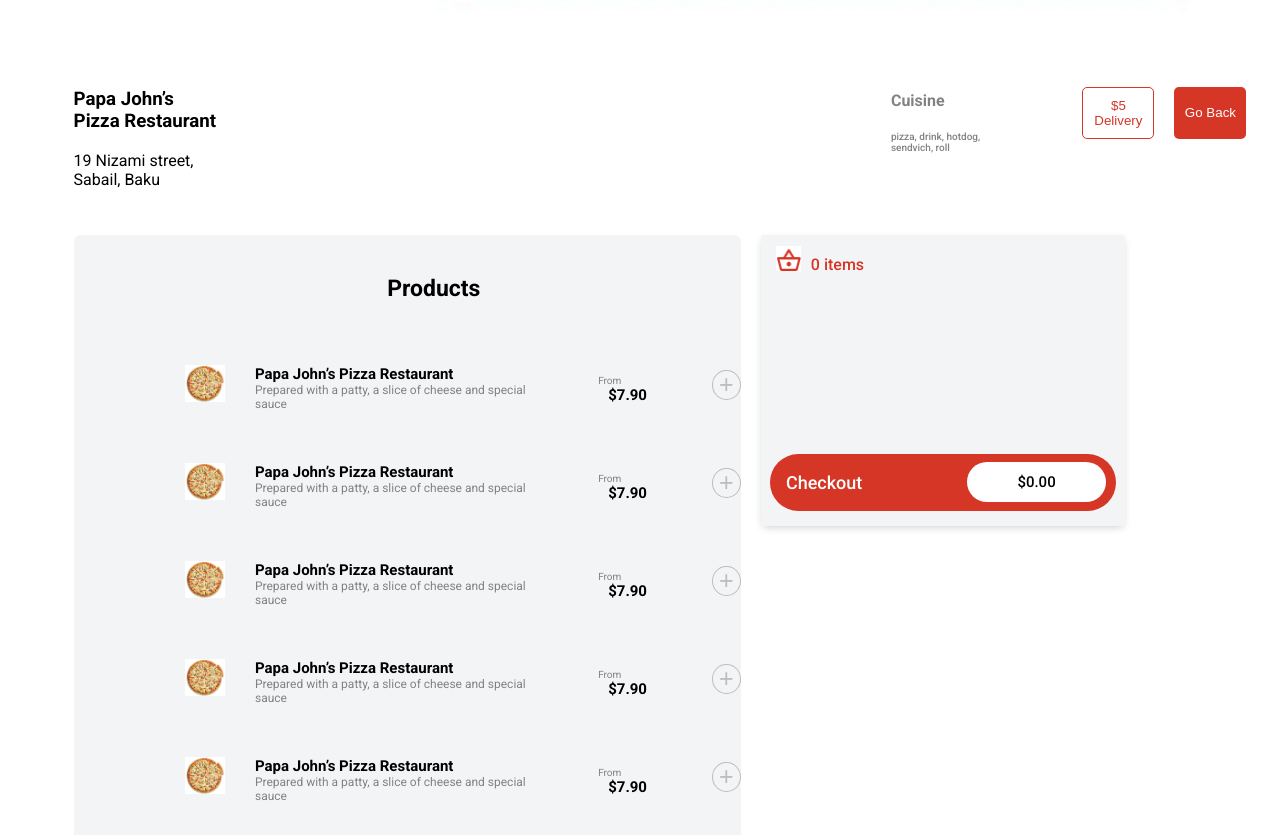
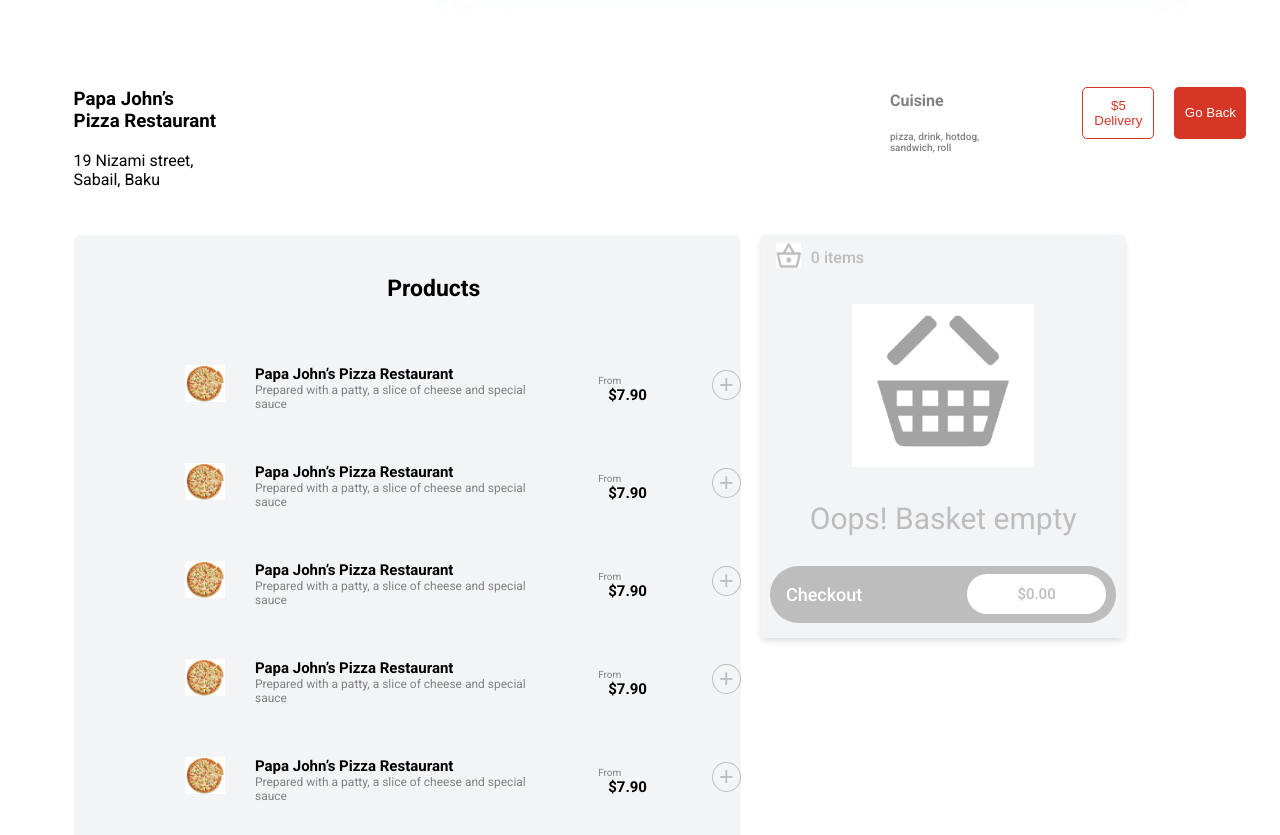
Before and after one commit to Rufat239/foody_client, a React (Create React App) app: page /internal in a window 1280 px wide. Shown: the part 420-1255 px from the top of the page. Built offline with nearby package versions, Linux system fonts and the light colour scheme.

Commit message:
basket-in empty hissesine funksionallq verdim,add edende basqa dizayn,bos olanda basqa dizayn verilib

```diff
--- a/src/components/Restaurant/Internal.jsx
+++ b/src/components/Restaurant/Internal.jsx
@@ -2,8 +2,10 @@ import React, { useState } from 'react';
 import "../../style/restaurant_internal.css"
 import Brand from '../../assets/restaurant_images/Brand.jpg';
 import trash from '../../assets/restaurant_images/trash.jpg';
-import basket from '../../assets/restaurant_images/basket.jpg'
+import basket from '../../assets/restaurant_images/basket.jpg';
 import pizza from '../../assets/restaurant_images/Pizza.jpg';
+import empty from '../../assets/restaurant_images/empty.jpg';
+import emptyIcon from '../../assets/restaurant_images/iconbasket.jpg'
 import { Link } from 'react-router-dom';
 
 const productList = [
@@ -32,16 +34,16 @@ function Internal() {
     setTotalPrice(totalPrice + product.price);
   };
 
-  const handleRemoveFromBasket = (index) => {
+  const handleRemoveFromBasket = (index, removeAll = false) => {
     const product = basketItems[index];
     const newBasketItems = [...basketItems];
 
-    if (product.quantity > 1) {
+    if (removeAll || product.quantity === 1) {
+      newBasketItems.splice(index, 1);
+      setTotalPrice(Math.max(0, totalPrice - product.price * product.quantity));
+    } else {
       newBasketItems[index] = { ...product, quantity: product.quantity - 1 };
-      setTotalPrice(totalPrice - product.price);
-    } else {
-      newBasketItems.splice(index, 1);
-      setTotalPrice(totalPrice - product.price);
+      setTotalPrice(Math.max(0, totalPrice - product.price));
     }
 
     setBasketItems(newBasketItems);
@@ -60,7 +62,7 @@ function Internal() {
           </div>
           <div className='productName'>
             <h4>Cuisine</h4>
-            <p>pizza, drink, hotdog, sendvich, roll</p>
+            <p>pizza, drink, hotdog, sandwich, roll</p>
           </div>
           <div className='buttons'>
             <button className='delbtn'> $5 Delivery</button>
@@ -92,6 +94,7 @@ function Internal() {
         </div>
 
         <div className="restaurants_basket">
+          {basketItems.length > 0 && (
             <div className='restaurants_nav'>
               <div className='bskt_image'>
                 <img src={basket} alt="Basket" />
@@ -100,7 +103,9 @@ function Internal() {
                 <p><span>{basketItems.reduce((sum, item) => sum + item.quantity, 0)}</span> items</p>
               </div>
             </div>
+          )}
 
+          {basketItems.length > 0 ? (
             <div className='restaurants_common'>
               {basketItems.map((item, index) => (
                 <div className='restaurants_text' key={index}>
@@ -112,7 +117,7 @@ function Internal() {
                     <span>${(item.price * item.quantity).toFixed(2)}</span>
                   </div>
                   <div className='restaurants_price'>
-                  <div className='trash' onClick={() => handleRemoveFromBasket(index)}>
+                    <div className='trash' onClick={() => handleRemoveFromBasket(index, true)}>
                       <img src={trash} alt="Remove" />
                     </div>
                     <div className='quantity'>
@@ -123,12 +128,29 @@ function Internal() {
                   </div>
                 </div>
               ))}
-          </div>
-
               <div className='check_btn'>
                 <p>Checkout</p>
                 <span>${totalPrice.toFixed(2)}</span>
               </div>
+            </div>
+          ) : (
+            <div className="emptyBasket">
+              <div className="emptyNav">
+                <img src={emptyIcon} alt="Empty Icon" />
+                <span>0 items</span>
+              </div>
+              <div className="emptyImage">
+                <img src={empty} alt="Empty" />
+              </div>
+              <div className="emptydescription">
+                <p>Oops! Basket empty</p>
+              </div>
+              <div className='emptycheck_btn'>
+                <p>Checkout</p>
+                <span>${totalPrice.toFixed(2)}</span>
+              </div>
+            </div>
+          )}
         </div>
       </div>
     </div>
--- a/src/style/restaurant_internal.css
+++ b/src/style/restaurant_internal.css
@@ -303,3 +303,78 @@ font-family: Roboto;
     border-radius: 100px;
 
 }
+
+
+
+.emptyBasket{
+    display: flex;
+    flex-direction: column;
+    height:auto;
+
+
+}
+.emptyNav{
+    display: flex;
+    flex-direction: row;
+    margin-top: 2%;
+    margin-left: 4%;
+
+}
+.emptyNav img{
+    width: 25px;
+    height: 25px;
+    object-fit: fill;
+
+}
+.emptyNav span{
+    margin-top: 5px;
+    margin-left: 10px;
+    color: rgba(189, 189, 189, 1);
+    font-family: Roboto;
+    font-weight: 500;
+}
+.emptyImage img  {
+    width: 50%;
+    margin-left: 25%;
+    margin-top: 10%;
+}
+.emptydescription p{
+    font-family: Roboto;
+    color: rgba(189, 189, 189, 1);
+    font-size: 30px;
+    text-align: center;
+
+}
+.emptycheck_btn{
+    display: flex;
+    justify-content: space-between;
+    margin-left: 2.5%;
+    margin-bottom: 15px;
+    border-radius: 100px;
+    width: 95%;
+    background-color:  rgba(189, 189, 189, 1);
+
+}
+.emptycheck_btn p{
+    color: white;
+    font-family: Roboto;
+    font-weight: 500;
+    font-size: 18px;
+    margin-left: 4.5%;
+}
+.emptycheck_btn span{
+    display: flex;
+    justify-content: center;
+    align-items: center;
+    font-family: Roboto;
+    font-weight: 500;
+    font-size: 15px;
+    background-color: white;
+    color: rgba(189, 189, 189, 1) ;
+    margin-right: 3%;
+    margin-top: 2.2%;
+    width: 40%;
+    height: 40px;
+    border-radius: 100px;
+
+}
```
Also changed, not shown: src/assets/restaurant_images/empty.jpg (added), src/assets/restaurant_images/iconbasket.jpg (added). Lines whose indentation alone changed are shown as unchanged.
